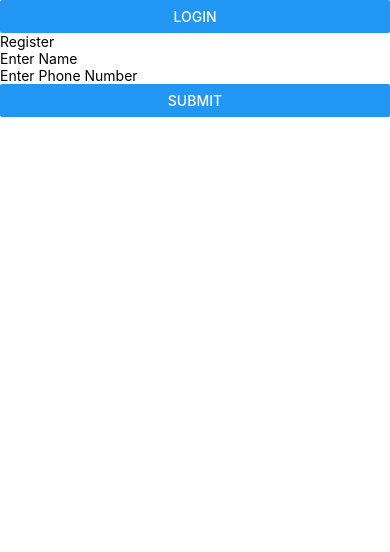
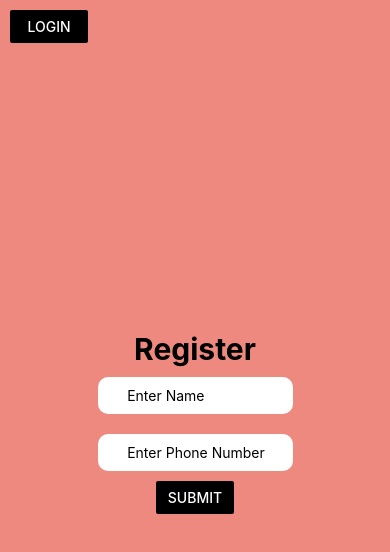
Before and after one commit to hungrr/hungrr-app, a React Native app in the folder client/: screen / in a window 390 px wide. Both pictures are taken after a click on the button "REGISTER". Shown: the top 552 px of the page. Built offline with nearby package versions, Linux system fonts and the light colour scheme.

Commit message:
Styled Register page

```diff
--- a/client/screens/Register.tsx
+++ b/client/screens/Register.tsx
@@ -1,5 +1,5 @@
 import React, { useState, useEffect }  from "react";
-import { View, Text, TextInput, Pressable, Button } from "react-native";
+import { View, Text, TextInput, Pressable, Button, StyleSheet, Image } from "react-native";
 import AsyncStorage from '@react-native-async-storage/async-storage';
 import axios from "axios";
 
@@ -22,18 +22,22 @@ export default ({ setLoginState, loginState }:any) => {
     };
 
     return (
-        <View>
-            <Pressable>
-                <Button title="Login" onPress={() => {
-                    setLoginState({ ...loginState, loginView: -1 })
-                }} />
-            </Pressable>
-            <Text>Register</Text>
-            <View>
-                <TextInput placeholder="Enter Name" onChangeText={(text:string) => setLoginState({ ...loginState, name: text })} value={loginState.name} />
-                <TextInput placeholder="Enter Phone Number" onChangeText={(text:string) => setLoginState({ ...loginState, phoneNumber: text })} value={loginState.phoneNumber} />
-                <Pressable>
-                    <Button title="Submit" onPress={() => {
+        <View style={styles.container}>
+            <View style={styles.loginContainer}>
+                <Pressable style={styles.login}>
+                    <Button color='black' title="Login" onPress={() => {
+                        setLoginState({ ...loginState, loginView: -1 })
+                    }} />
+                </Pressable>
+            </View>
+
+
+            <View style={styles.inputContainer}>
+                <Text style={styles.registerText}>Register</Text>
+                <TextInput style={styles.nameInput} placeholder="     Enter Name" onChangeText={(text:string) => setLoginState({ ...loginState, name: text })} value={loginState.name} />
+                <TextInput style={styles.numberInput} placeholder="     Enter Phone Number" onChangeText={(text:string) => setLoginState({ ...loginState, phoneNumber: text })} value={loginState.phoneNumber} />
+                <Pressable style={styles.submit}>
+                    <Button color='black' title="Submit" onPress={() => {
                         registerUser();
                     }} />
                 </Pressable>
@@ -43,6 +47,49 @@ export default ({ setLoginState, loginState }:any) => {
 
 };
 
-const styles = {
+const styles = StyleSheet.create({
+    container: {
+        backgroundColor: '#EE8980',
+        flex: 1,
+        justifyContent: 'flex-start',
+        alignItems: 'center',
+    },
+    submit: {
+        width: '20%'
+    },
+    login: {
+        width: '20%',
+        margin: 10,
+    },
+    loginContainer: {
+        flex: 0.1,
+        width: '100%',
 
-};
+    },
+    registerText: {
+        fontSize: 30,
+        fontWeight: 'bold',
+
+    },
+    inputContainer: {
+        flex: 0.8,
+        width: '100%',
+        justifyContent: 'center',
+        alignItems: 'center',
+    },
+    nameInput: {
+        backgroundColor: 'white',
+        width: '50%',
+        margin: 10,
+        borderRadius: 10,
+        padding: 10
+    },
+    numberInput: {
+        backgroundColor: 'white',
+        width: '50%',
+        margin: 10,
+        borderRadius: 10,
+        padding: 10
+    }
+
+})
```
